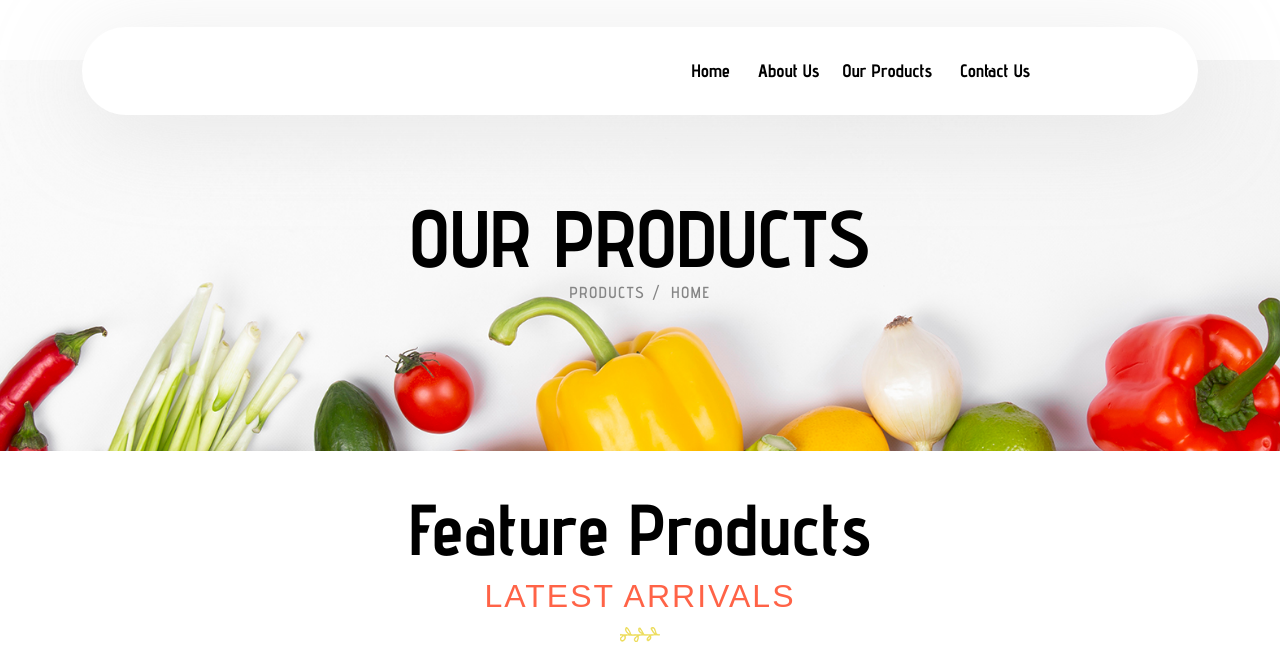
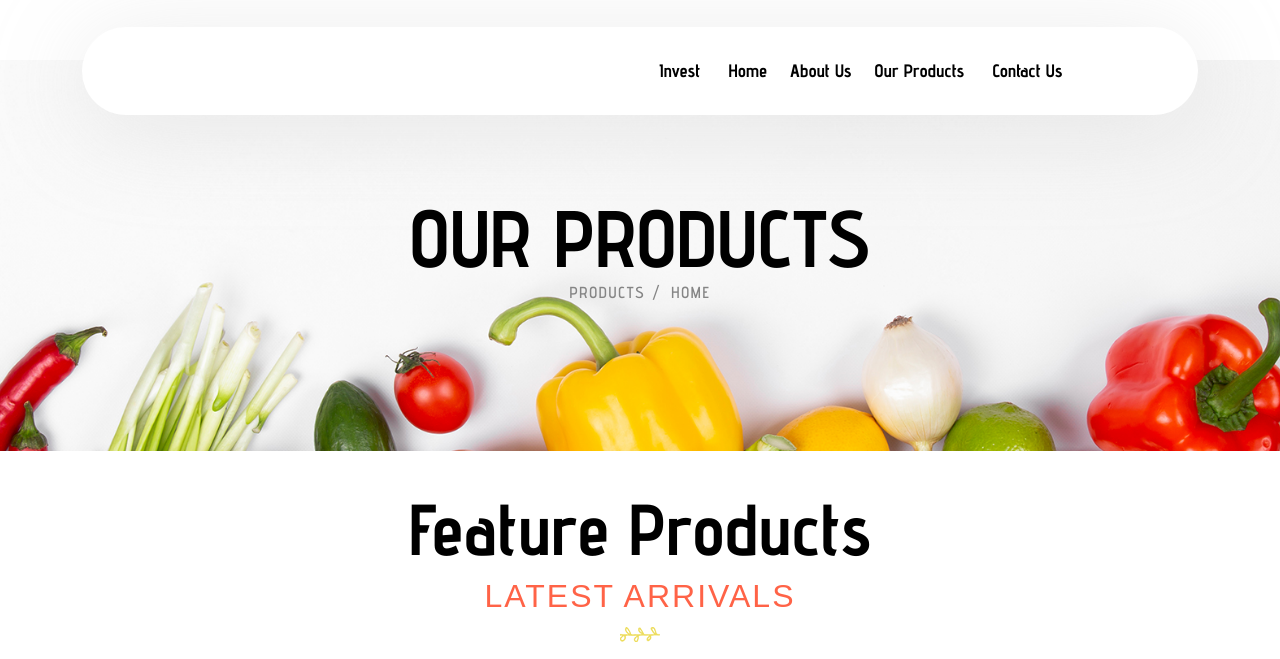
Before and after one commit to VehanRajintha/Rambukeroots, a plain HTML site: page products.html in a window 1280 px wide. Shown: the part 141-800 px from the top of the page. Drawn offline with Linux system fonts and the light colour scheme.

Commit message:
products.html

```diff
--- a/products.html
+++ b/products.html
@@ -147,6 +147,7 @@
                 <li><a href="products.html">Our Products</a></li>
                 <li><a href="about.html#">About Us</a></li>
                 <li><a href="index-2.html">Home</a></li>
+                <li><a href="index-2.html">Invest</a></li>
               </ul>
             </nav>
           </div>
```
